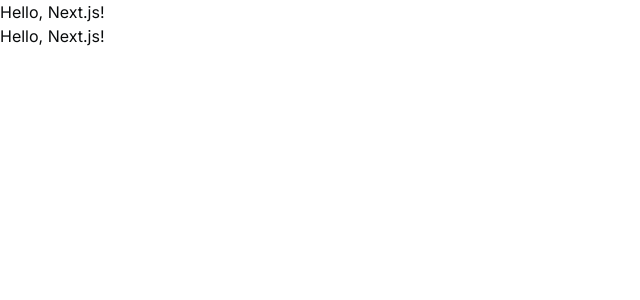
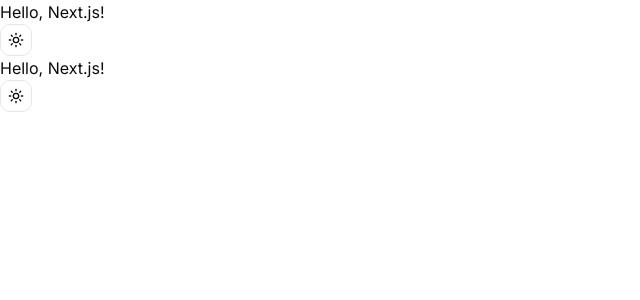
Before and after one commit to Abhishek192024/GPT-ONE, a Next.js app in the folder gpt-one/: page / in a window 1280 px wide. Shown: the top 300 px of the page, without its empty margins (0-640 px from the left). Built offline with nearby package versions, Linux system fonts and the light colour scheme.

Commit message:
feat: add ModeToggle component for theme switching functionality

```diff
--- a/gpt-one/app/page.tsx
+++ b/gpt-one/app/page.tsx
@@ -1,8 +1,12 @@
+import { ModeToggle } from "@/components/ui/mode-toggle";
 import Image from "next/image";
 
 export default function Home() {
   return (
-    <h1>Hello, Next.js!</h1>
+    <div>
+      <h1>Hello, Next.js!</h1>
+      <ModeToggle />
 
+    </div>
   );
 }
--- /dev/null
+++ b/gpt-one/components/ui/mode-toggle.tsx
@@ -0,0 +1,40 @@
+"use client"
+
+import * as React from "react"
+import { Moon, Sun } from "lucide-react"
+import { useTheme } from "next-themes"
+
+import { Button } from "@/components/ui/button"
+import {
+  DropdownMenu,
+  DropdownMenuContent,
+  DropdownMenuItem,
+  DropdownMenuTrigger,
+} from "@/components/ui/dropdown-menu"
+
+export function ModeToggle() {
+  const { setTheme } = useTheme()
+
+  return (
+    <DropdownMenu>
+      <DropdownMenuTrigger>
+        <Button variant="outline" size="icon">
+          <Sun className="h-[1.2rem] w-[1.2rem] scale-100 rotate-0 transition-all dark:scale-0 dark:-rotate-90" />
+          <Moon className="absolute h-[1.2rem] w-[1.2rem] scale-0 rotate-90 transition-all dark:scale-100 dark:rotate-0" />
+          <span className="sr-only">Toggle theme</span>
+        </Button>
+      </DropdownMenuTrigger>
+      <DropdownMenuContent align="end">
+        <DropdownMenuItem onClick={() => setTheme("light")}>
+          Light
+        </DropdownMenuItem>
+        <DropdownMenuItem onClick={() => setTheme("dark")}>
+          Dark
+        </DropdownMenuItem>
+        <DropdownMenuItem onClick={() => setTheme("system")}>
+          System
+        </DropdownMenuItem>
+      </DropdownMenuContent>
+    </DropdownMenu>
+  )
+}
```
